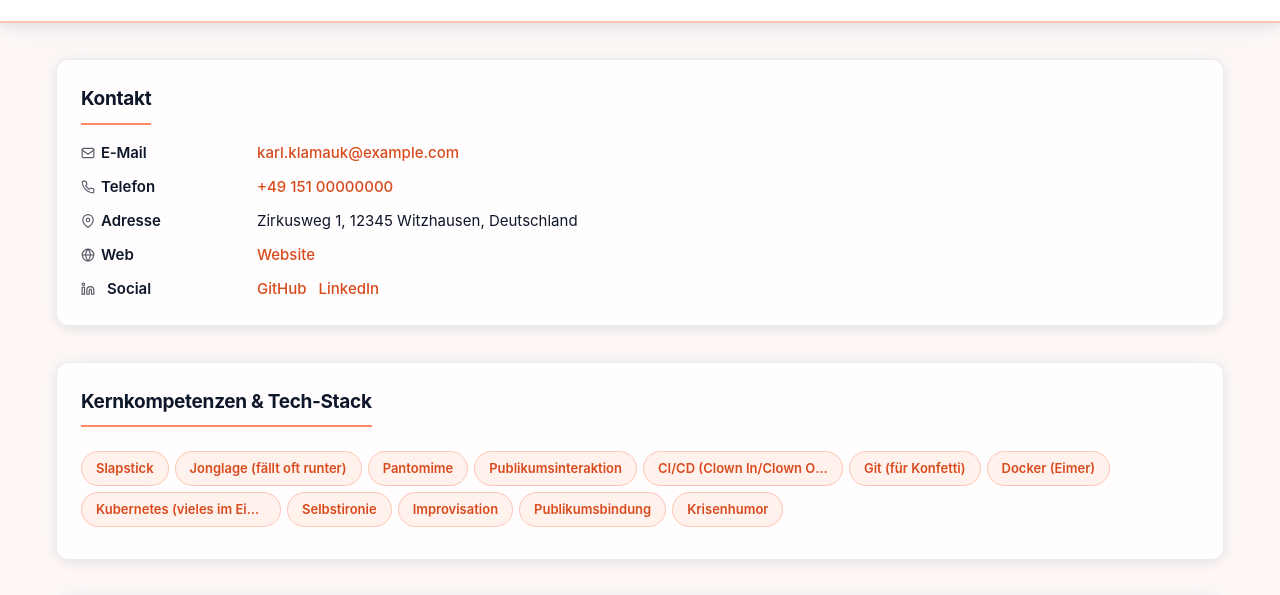
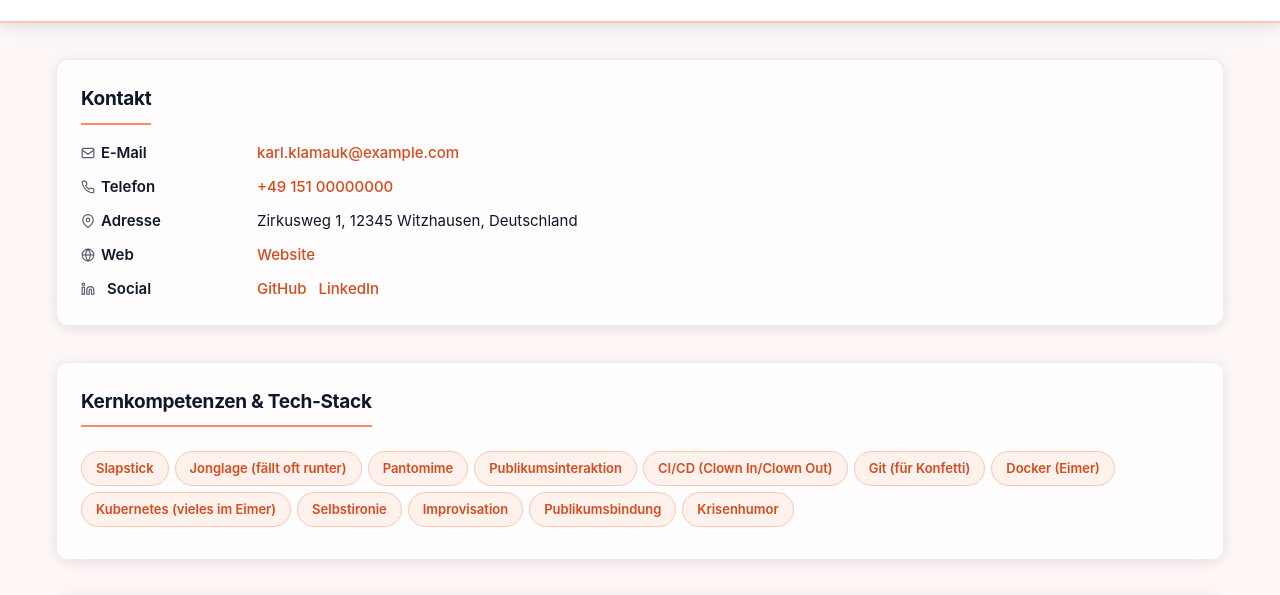
Before and after one commit to slauger/resume-web, a website: page html/index.html in a window 1280 px wide. Shown: the part 205-800 px from the top of the page. Drawn offline with Linux system fonts and the light colour scheme.

Commit message:
fix: remove max-width constraint from badges to prevent text truncation

```diff
--- a/html/styles.css
+++ b/html/styles.css
@@ -348,10 +348,6 @@ a:hover{filter:brightness(0.9)}
   padding:4px 12px;
   border-radius:999px;
   font-size:13px;
-  max-width:200px;
-  overflow:hidden;
-  text-overflow:ellipsis;
-  white-space:nowrap;
   display:inline-block;
   vertical-align:middle;
   transition:all 0.2s ease;
```
